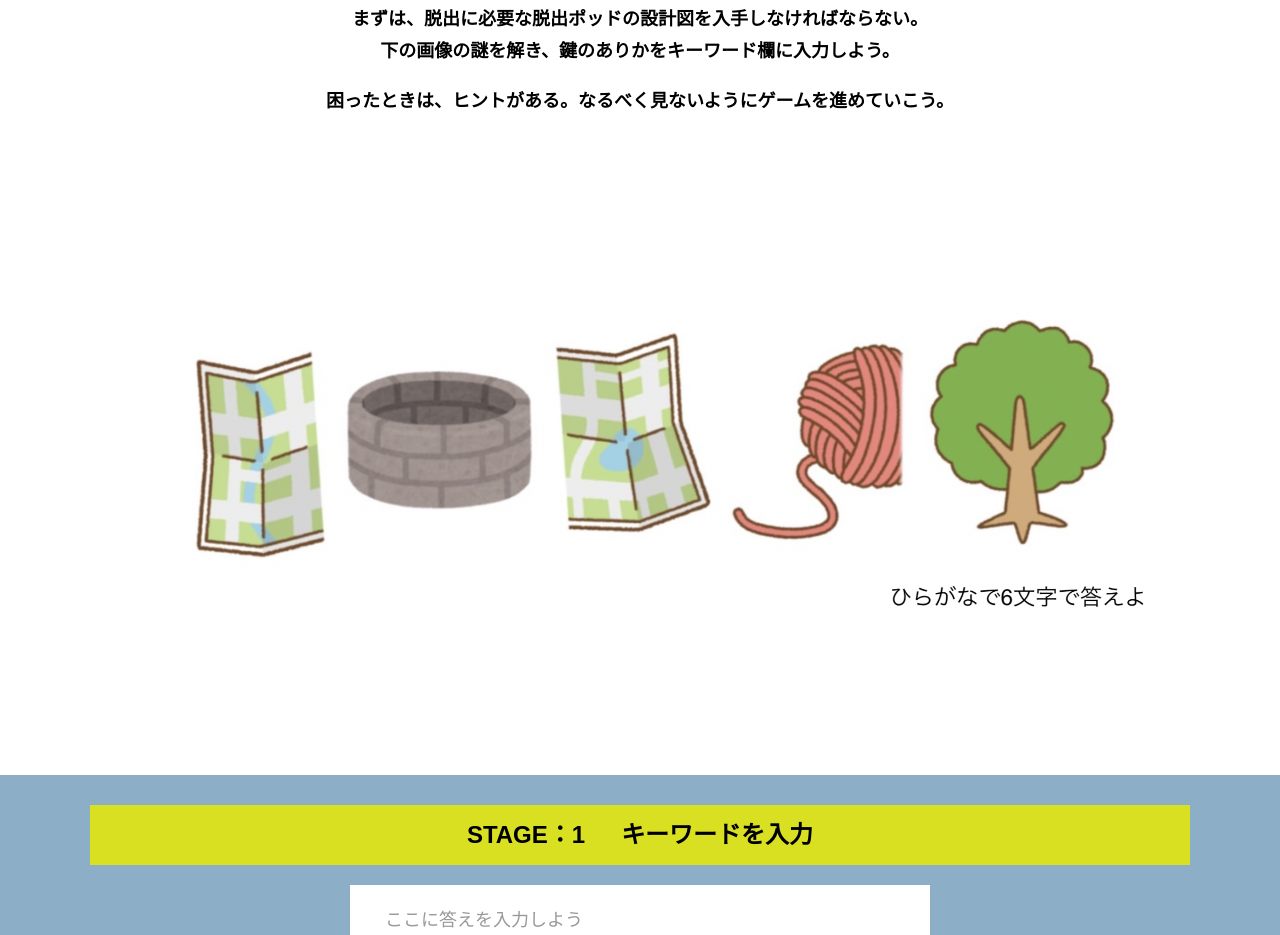
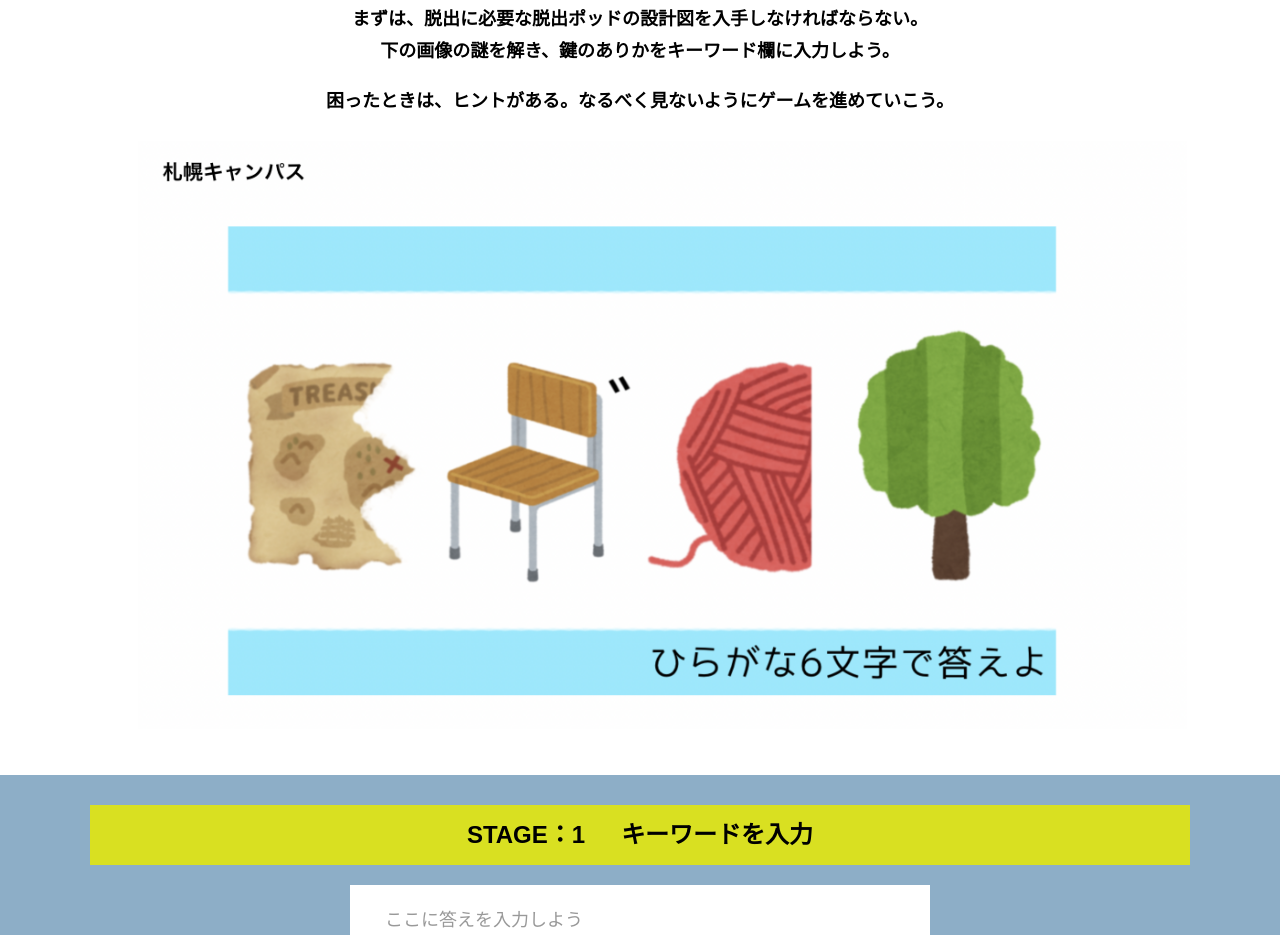
Before and after one commit to kashiwamochi-03/alfa-ocha-5, a plain HTML site: page main.html in a window 1280 px wide. Shown: the part 380-1315 px from the top of the page. Drawn offline with nearby package versions, Linux system fonts and the light colour scheme.

Commit message:
Update main.html

```diff
--- a/main.html
+++ b/main.html
@@ -40,7 +40,7 @@
 
             <div class="container">
               <figure class="image__container">
-                <img src="assets/images/sapporocp.png" alt="">
+                <img src="assets/images/sapporocampus.png" alt="">
               </figure>
 
  <!--  YouTube貼り付け
```
